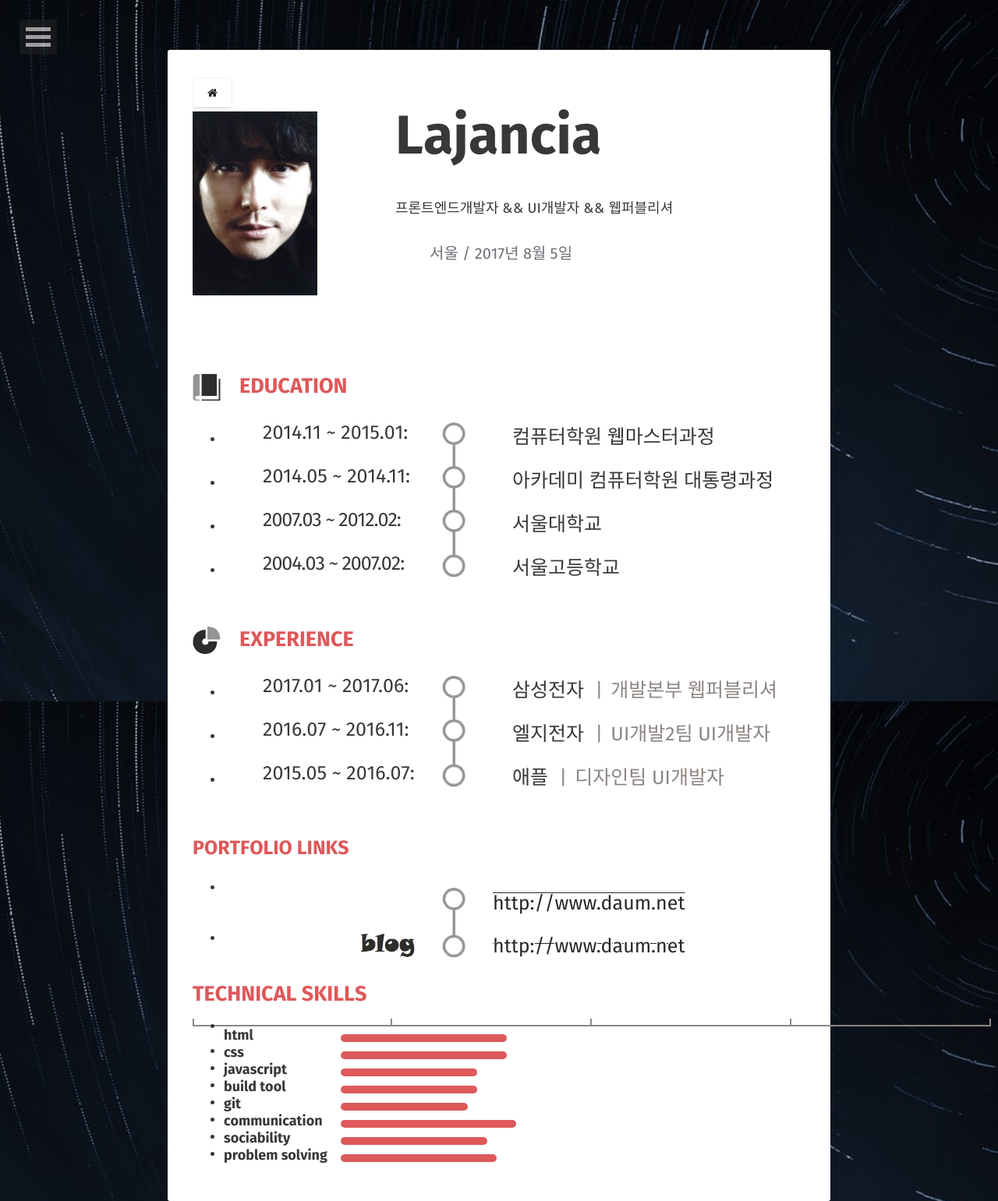
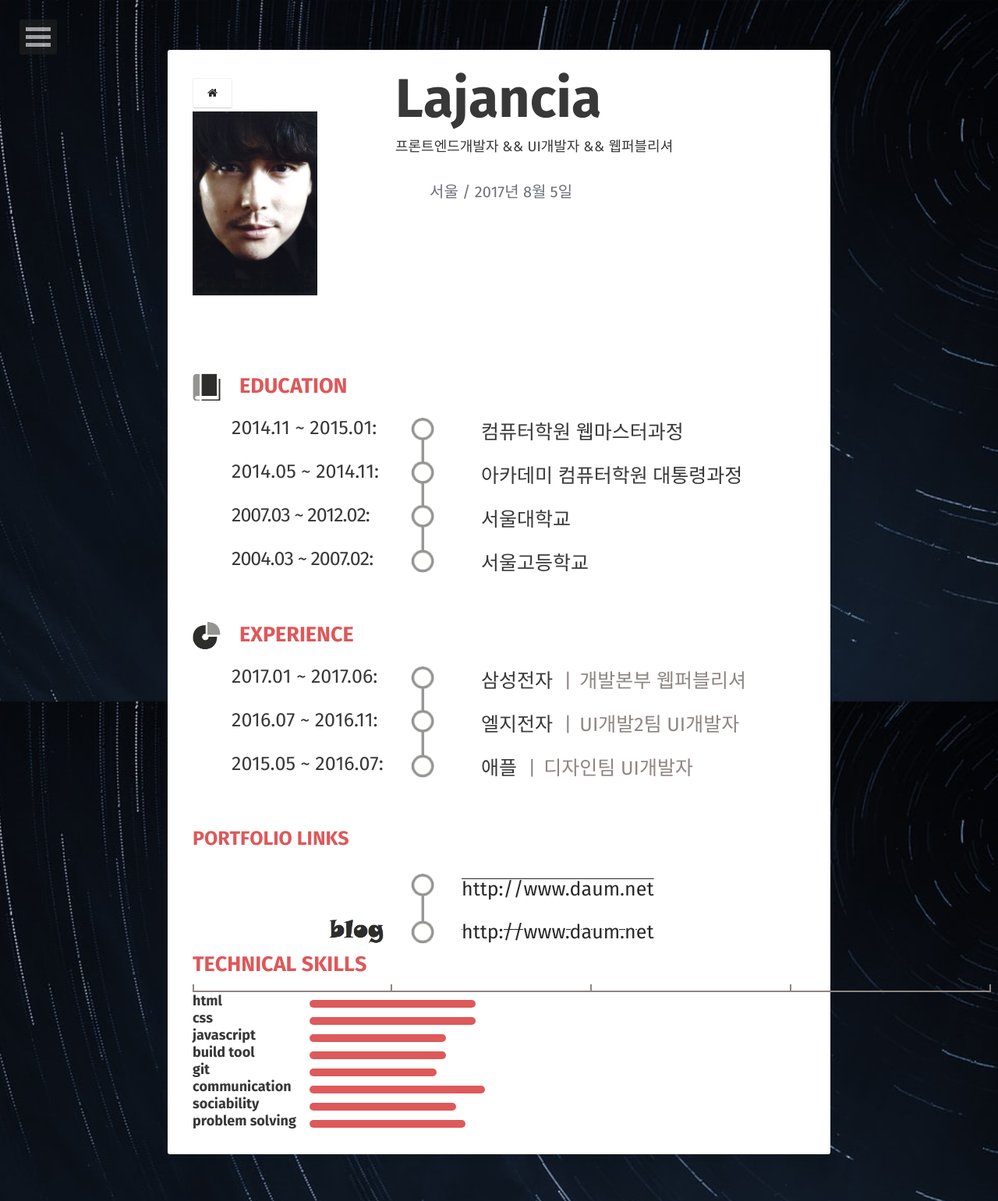
Before and after one commit to Lajancia/Lajancia.github.io, a Jekyll site: the page built from about/index.html, in a window 1280 px wide. Shown: the whole page at 78% size. Built offline with Jekyll 4.4.1, drawn with Linux system fonts in a browser that asks for light colours; some web fonts are replaced; comment, search, counter and statistics services are not loaded.

Commit message:
이력서 수정

```diff
--- a/about/index.html
+++ b/about/index.html
@@ -153,6 +153,44 @@ layout: compress
 </html>
 
 <style>
+dl,
+ul,
+ol,
+menu,
+li {
+  list-style: none;
+}
+body,
+div,
+dl,
+dt,
+dd,
+ul,
+ol,
+li,
+h1,
+h2,
+h3,
+h4,
+h5,
+h6,
+pre,
+code,
+form,
+fieldset,
+legend,
+textarea,
+p,
+blockquote,
+th,
+td,
+input,
+select,
+textarea,
+button {
+  margin: 0;
+  padding: 0;
+}
 
 #oneIndex a {
   display: block;
```
